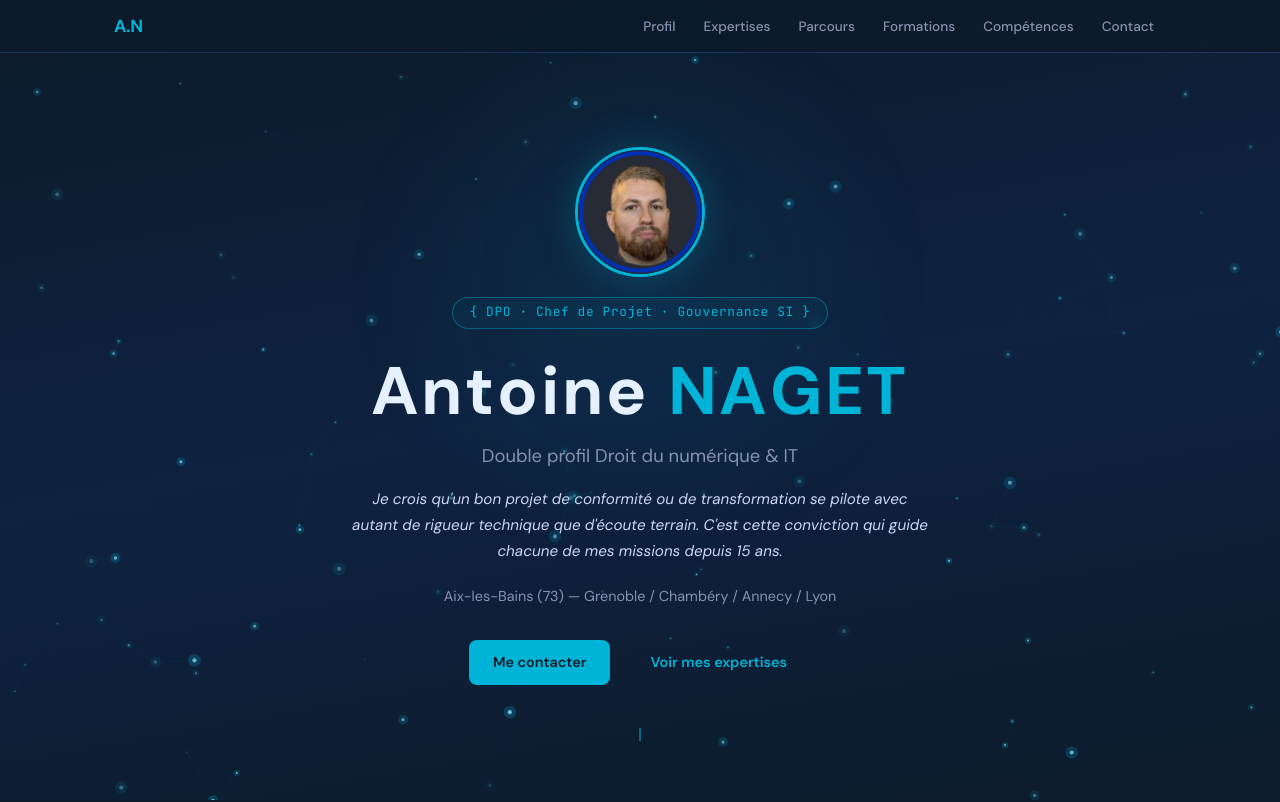
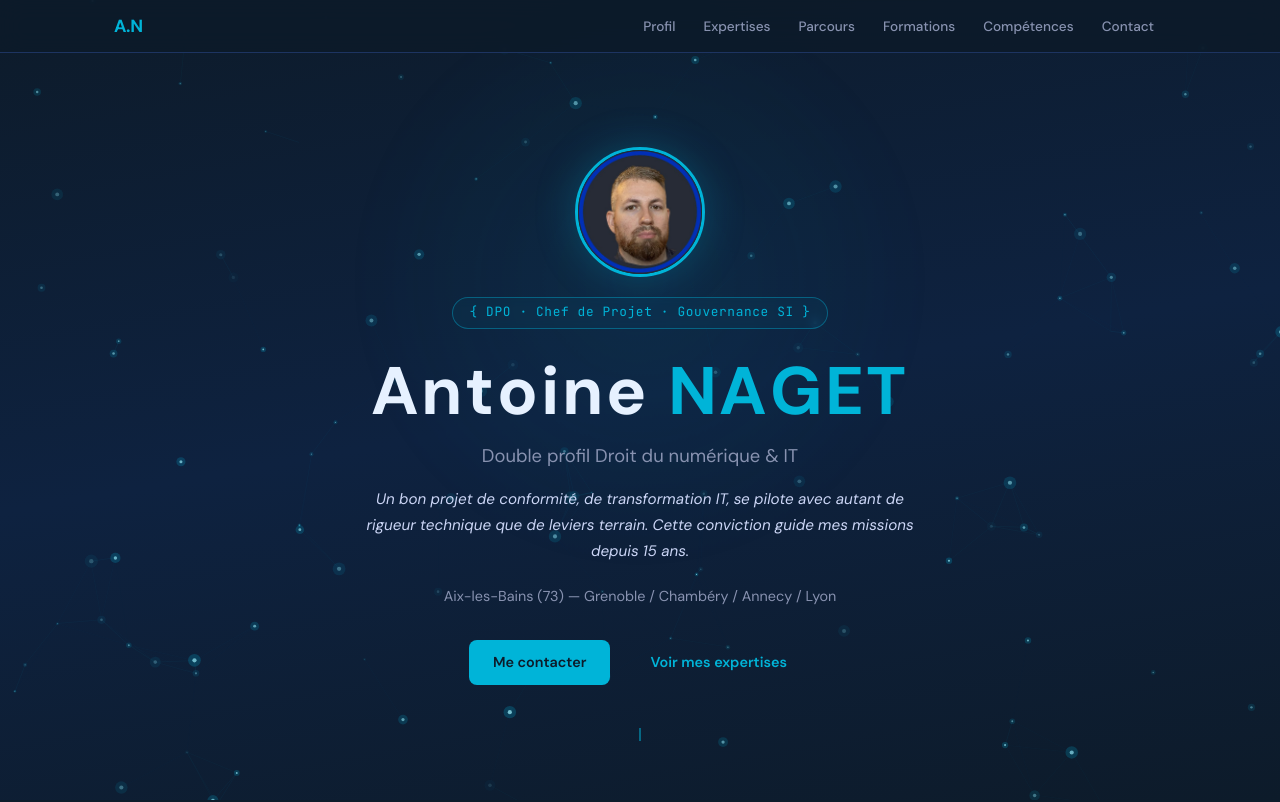
Before and after one commit to SupMBH/supmbh-site, a React (Vite) app: page / in a window 1280 px wide. Shown: the top 802 px of the page. Built offline with nearby package versions, Linux system fonts and the light colour scheme.

Commit message:
amélioration du p hero plus direct

```diff
--- a/src/components/Hero.jsx
+++ b/src/components/Hero.jsx
@@ -225,9 +225,9 @@ export default function Hero() {
         <p className="hero-subtitle stagger-2">{profile.tagline}</p>
 
         <p className="hero-personal stagger-3">
-          Je crois qu'un bon projet de conformité ou de transformation se pilote
-          avec autant de rigueur technique que d'écoute terrain. C'est cette
-          conviction qui guide chacune de mes missions depuis 15 ans.
+          Un bon projet de conformité, de transformation IT, se pilote
+          avec autant de rigueur technique que de leviers terrain. Cette
+          conviction guide mes missions depuis 15 ans.
         </p>
 
         <p className="hero-location stagger-4">{profile.location}</p>
```
